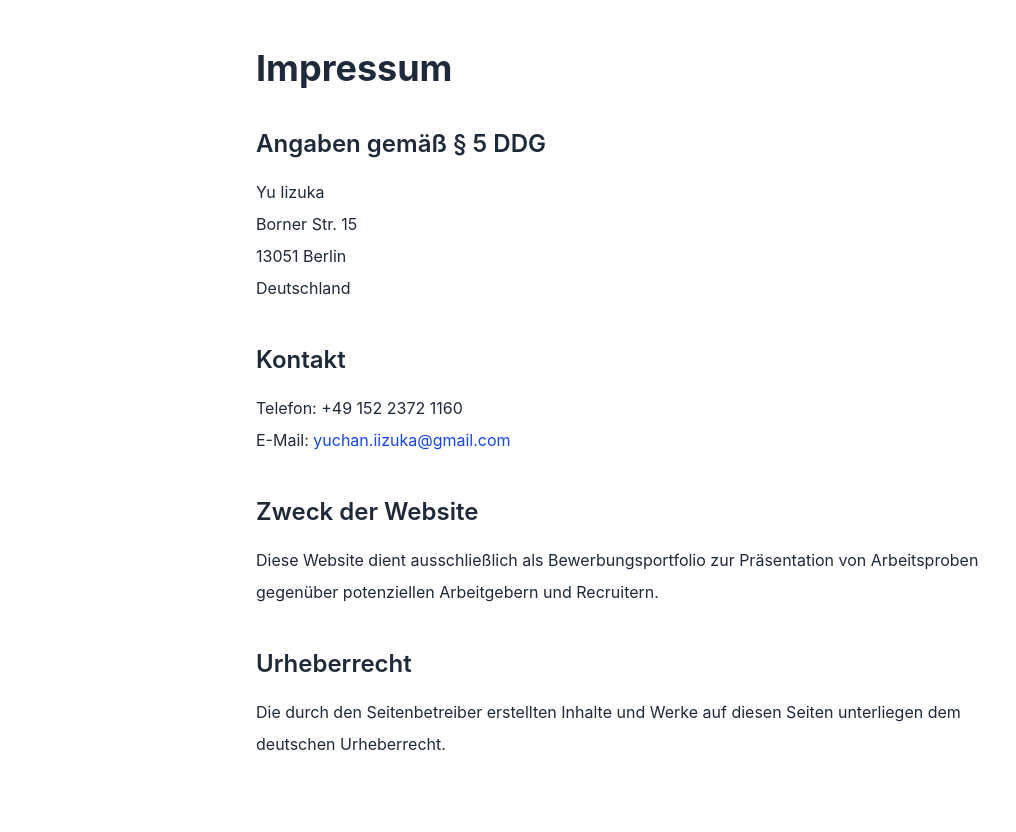
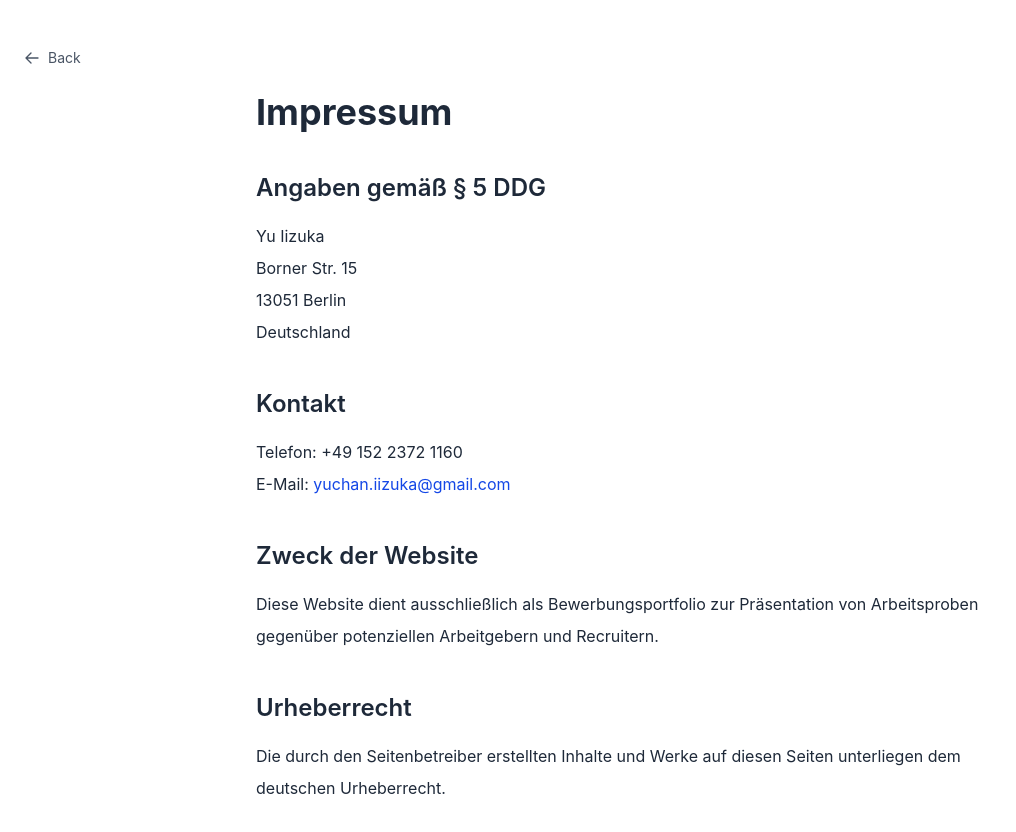
Before and after one commit to Yuchan48/audio-transcriber-platform, a React (Vite) app in the folder frontend/: page /impressum in a window 1280 px wide. Shown: the top 832 px of the page, without its empty margins (0-1016 px from the left). Before the commit the page ends 808 px from the top, so only its background shows below. Built offline with nearby package versions, Linux system fonts and the light colour scheme; no server answers.

Commit message:
feat: add LeftArrow component and integrate it into Impressum page for navigation

```diff
--- /dev/null
+++ b/frontend/src/components/icons/LeftArrow.jsx
@@ -0,0 +1,21 @@
+const LeftArrow = ({ className }) => {
+  return (
+    <svg
+      xmlns="http://www.w3.org/2000/svg"
+      fill="none"
+      viewBox="0 0 24 24"
+      strokeWidth={2}
+      stroke="currentColor"
+      className={className}
+      aria-hidden="true"
+    >
+      <path
+        strokeLinecap="round"
+        strokeLinejoin="round"
+        d="M10.5 19.5 3 12m0 0 7.5-7.5M3 12h18"
+      />
+    </svg>
+  );
+};
+
+export default LeftArrow;
--- a/frontend/src/pages/Impressum.tsx
+++ b/frontend/src/pages/Impressum.tsx
@@ -1,6 +1,31 @@
+import { useNavigate, useLocation } from "react-router-dom";
+
+import LeftArrow from "../components/icons/LeftArrow";
+
+const path = ["/dashboard", "/login", "/register"];
+
 const Impressum = () => {
+  const navigate = useNavigate();
+  const location = useLocation();
+
+  const from = location.state?.from;
+
+  const backPath = path.includes(from) ? from : "/login";
+
+  const handleBack = () => {
+    navigate(backPath);
+  };
+
   return (
     <div className="min-h-screen w-full bg-white px-6 py-12">
+      <button
+        type="button"
+        onClick={handleBack}
+        className="inline-flex items-center gap-2 text-sm text-gray-600 hover:text-gray-500 mb-6"
+      >
+        <LeftArrow className="h-4 w-4" />
+        Back
+      </button>
       <div className="mx-auto max-w-3xl text-gray-800">
         <h1 className="text-4xl font-bold mb-10">Impressum</h1>
 
```
